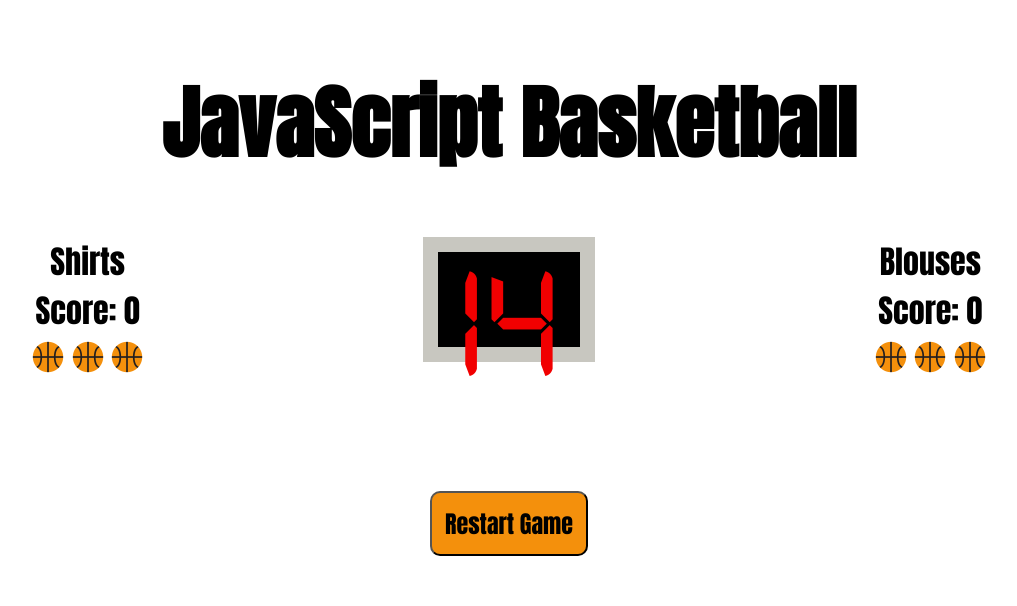
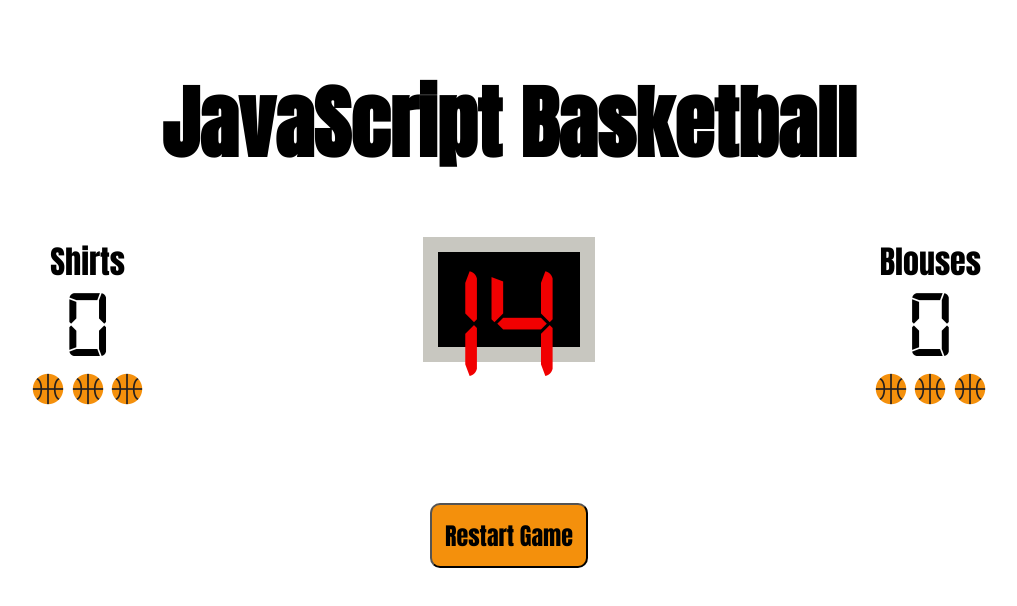
Before and after one commit to joneskj55/javascript-basketball, a plain HTML site: page index.html in a window 1280 px wide. Shown: the whole page, without its empty margins (131-1148 px from the left). Drawn offline with Linux system fonts and the light colour scheme.

Commit message:
update score board font

```diff
--- a/index.html
+++ b/index.html
@@ -19,7 +19,7 @@
     <div class="row">
       <div class="column">
         Shirts<br />
-        Score: <span id="player-one-score">0</span>
+        <span class="score" id="player-one-score">0</span>
         <br />
 
         <img
@@ -48,7 +48,7 @@
 
       <div class="column">
         Blouses<br />
-        Score: <span id="player-two-score">0</span>
+        <span class="score" id="player-two-score">0</span>
         <br />
         <img
           class="button"
--- a/style.css
+++ b/style.css
@@ -21,6 +21,11 @@ body {
 .column {
   flex: 33%;
   font-size: 2em;
+}
+
+.score {
+  font-size: 3em;
+  font-family: Regular, serif;
 }
 
 #clock {
```
